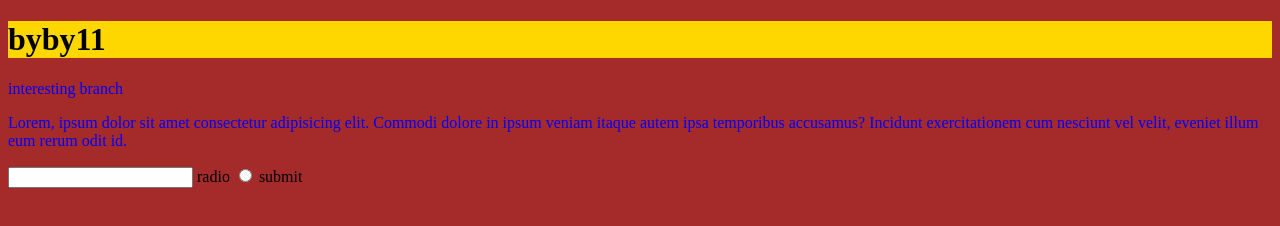
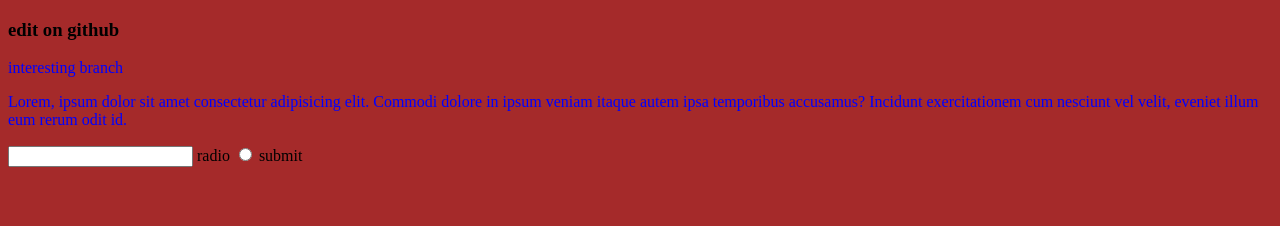
Before and after one commit to Howord123/playlist, a plain HTML site: page index.html in a window 1280 px wide. Drawn offline with Linux system fonts and the light colour scheme.

Commit message:
Update index.html
h3 context

```diff
--- a/index.html
+++ b/index.html
@@ -10,7 +10,7 @@
 
 <body>
 
-    <h1>byby11 </h1>
+    <h3>edit on github</h3>
 
     <p>interesting branch </p>
 
```
